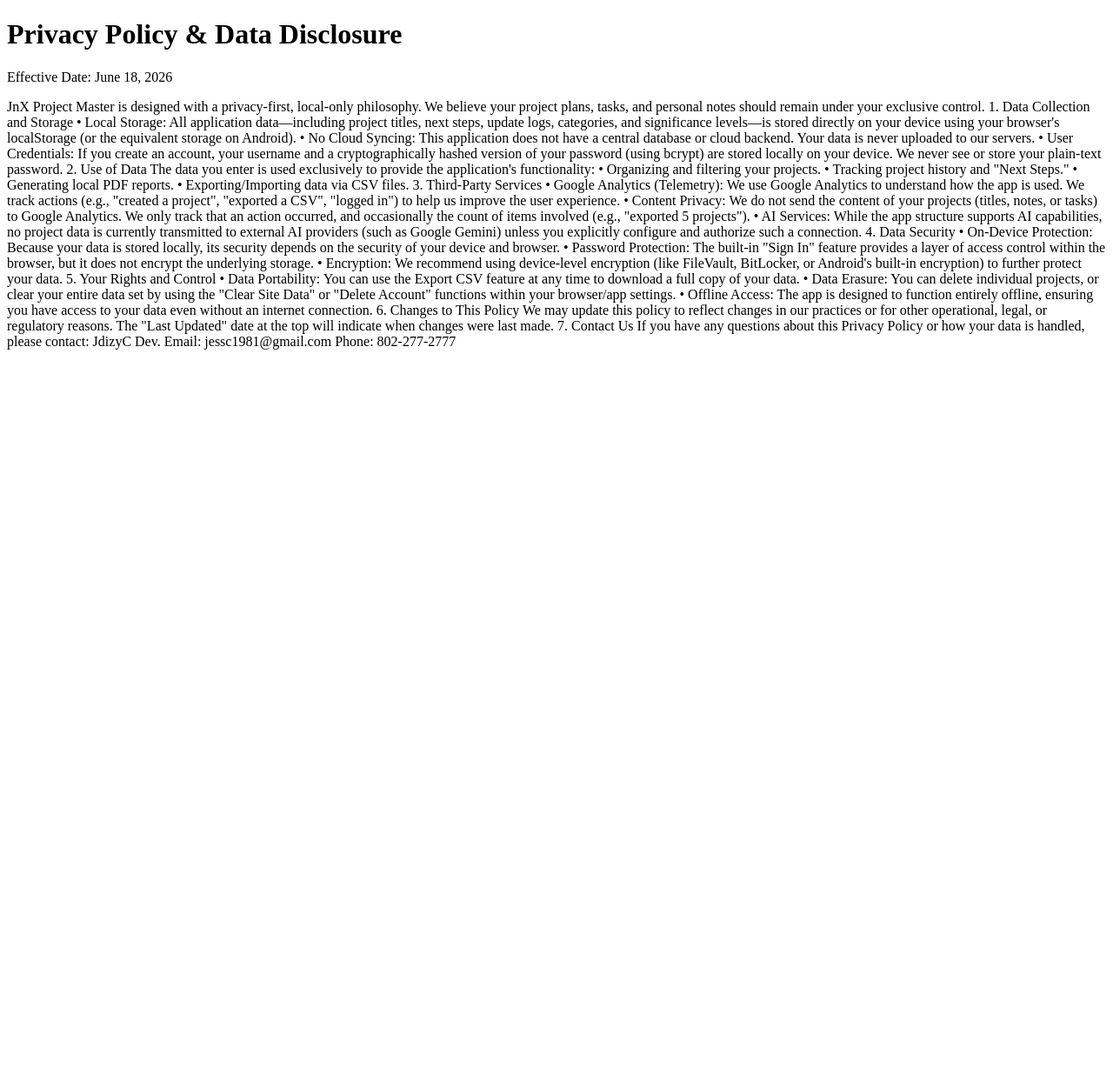
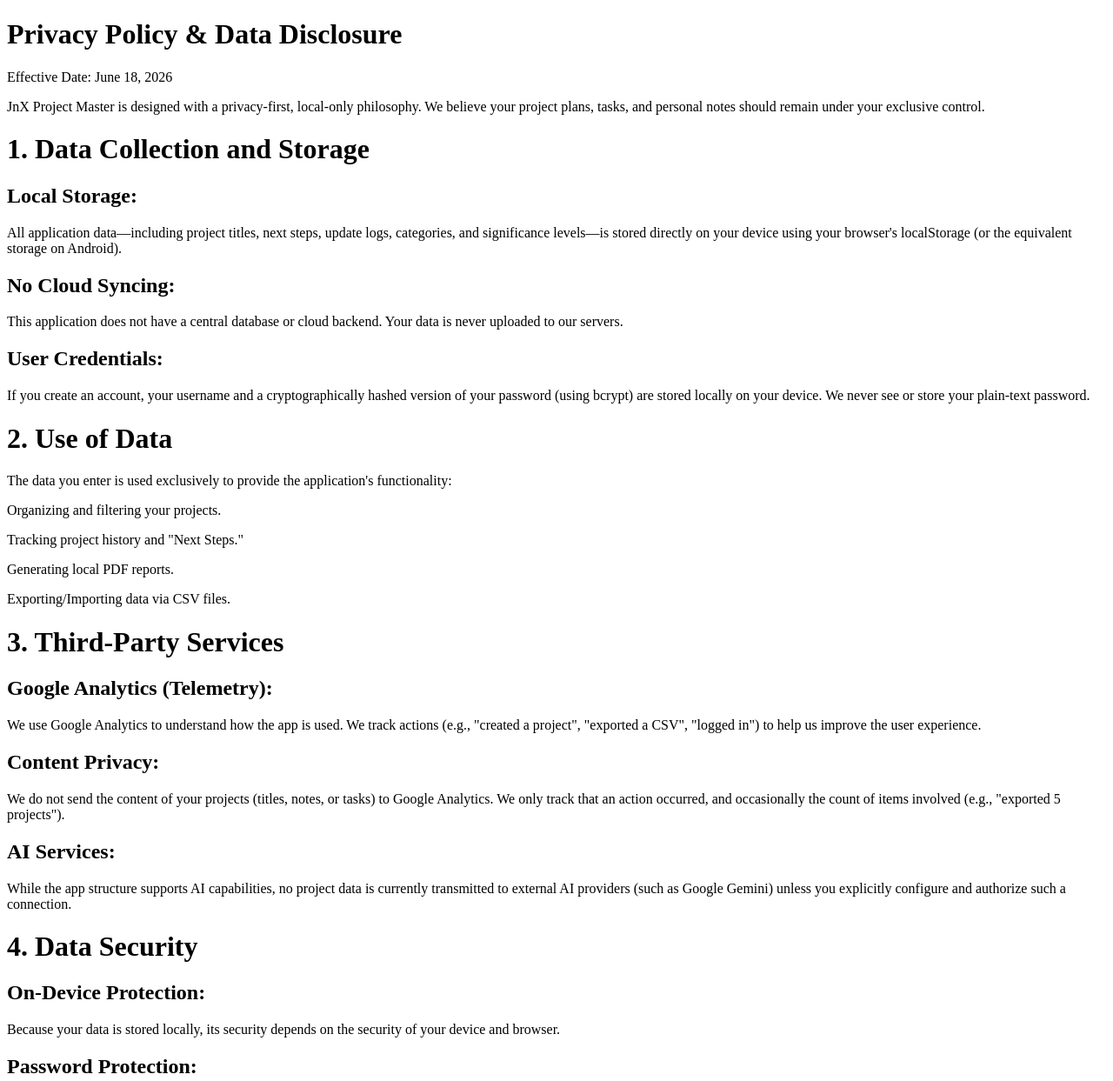
Before and after one commit to JdizyC/JnX-app-policies, a plain HTML site: page index.html in a window 1280 px wide. Shown: the top 1243 px of the page at 87% size. Before the commit the page ends 800 px from the top, so only its background shows below. Drawn offline with Linux system fonts and the light colour scheme.

Commit message:
Revise privacy policy structure and content
Updated privacy policy sections for clarity and organization.

```diff
--- a/index.html
+++ b/index.html
@@ -13,48 +13,38 @@
 </p>
     <p>
 JnX Project Master is designed with a privacy-first, local-only philosophy. We believe your project plans, tasks, and personal notes should remain under your exclusive control.
-1. Data Collection and Storage
-•
-Local Storage: All application data—including project titles, next steps, update logs, categories, and significance levels—is stored directly on your device using your browser's localStorage (or the equivalent storage on Android).
-•
-No Cloud Syncing: This application does not have a central database or cloud backend. Your data is never uploaded to our servers.
-•
-User Credentials: If you create an account, your username and a cryptographically hashed version of your password (using bcrypt) are stored locally on your device. We never see or store your plain-text password.
-2. Use of Data
-The data you enter is used exclusively to provide the application's functionality:
-•
-Organizing and filtering your projects.
-•
-Tracking project history and "Next Steps."
-•
-Generating local PDF reports.
-•
-Exporting/Importing data via CSV files.
-3. Third-Party Services
-•
-Google Analytics (Telemetry): We use Google Analytics to understand how the app is used. We track actions (e.g., "created a project", "exported a CSV", "logged in") to help us improve the user experience.
-•
-Content Privacy: We do not send the content of your projects (titles, notes, or tasks) to Google Analytics. We only track that an action occurred, and occasionally the count of items involved (e.g., "exported 5 projects").
-•
-AI Services: While the app structure supports AI capabilities, no project data is currently transmitted to external AI providers (such as Google Gemini) unless you explicitly configure and authorize such a connection.
-4. Data Security
-•
-On-Device Protection: Because your data is stored locally, its security depends on the security of your device and browser.
-•
-Password Protection: The built-in "Sign In" feature provides a layer of access control within the browser, but it does not encrypt the underlying storage.
-•
-Encryption: We recommend using device-level encryption (like FileVault, BitLocker, or Android's built-in encryption) to further protect your data.
-5. Your Rights and Control
-•
-Data Portability: You can use the Export CSV feature at any time to download a full copy of your data.
-•
-Data Erasure: You can delete individual projects, or clear your entire data set by using the "Clear Site Data" or "Delete Account" functions within your browser/app settings.
-•
-Offline Access: The app is designed to function entirely offline, ensuring you have access to your data even without an internet connection.
-6. Changes to This Policy
-We may update this policy to reflect changes in our practices or for other operational, legal, or regulatory reasons. The "Last Updated" date at the top will indicate when changes were last made.
-7. Contact Us
-If you have any questions about this Privacy Policy or how your data is handled, please contact: JdizyC Dev. Email: jessc1981@gmail.com Phone: 802-277-2777
+</p><h1>1. Data Collection and Storage</h1>
+<h2>Local Storage:</h2> <p>All application data—including project titles, next steps, update logs, categories, and significance levels—is stored directly on your device using your browser's localStorage (or the equivalent storage on Android).</p>
+<h2>No Cloud Syncing:</h2> <p>This application does not have a central database or cloud backend. Your data is never uploaded to our servers.</p>
+<h2>User Credentials:</h2> <p>If you create an account, your username and a cryptographically hashed version of your password (using bcrypt) are stored locally on your device. We never see or store your plain-text password.</p>
+<h1>2. Use of Data</h1>
+<p>The data you enter is used exclusively to provide the application's functionality:
+</p>
+<p>Organizing and filtering your projects.
+</p>
+<p>Tracking project history and "Next Steps."
+</p>
+<p>Generating local PDF reports.
+</p>
+<p>Exporting/Importing data via CSV files.</p>
+<h1>3. Third-Party Services</h1>
+<h2>Google Analytics (Telemetry):</h2><p>We use Google Analytics to understand how the app is used. We track actions (e.g., "created a project", "exported a CSV", "logged in") to help us improve the user experience.
+<p>
+<h2>Content Privacy: </h2><p>We do not send the content of your projects (titles, notes, or tasks) to Google Analytics. We only track that an action occurred, and occasionally the count of items involved (e.g., "exported 5 projects").</p>
+<h2>AI Services: </h2><p>While the app structure supports AI capabilities, no project data is currently transmitted to external AI providers (such as Google Gemini) unless you explicitly configure and authorize such a connection.</p>
+<h1>4. Data Security</h1>
+<h2>On-Device Protection:</h2><p>Because your data is stored locally, its security depends on the security of your device and browser.</p>
+<h2>Password Protection:</h2><p>The built-in "Sign In" feature provides a layer of access control within the browser, but it does not encrypt the underlying storage.</p>
+<h2>Encryption: </h2><p>We recommend using device-level encryption (like FileVault, BitLocker, or Android's built-in encryption) to further protect your data.</p>
+<h1>5. Your Rights and Control</h1>
+<h2>Data Portability:</h2> <p>You can use the Export CSV feature at any time to download a full copy of your data.
+</p>
+<h2>Data Erasure:</h2> <p>You can delete individual projects, or clear your entire data set by using the "Clear Site Data" or "Delete Account" functions within your browser/app settings.</p>
+<h2>Offline Access:</h2> <p>The app is designed to function entirely offline, ensuring you have access to your data even without an internet connection.</p>
+<h1>6. Changes to This Policy</h1>
+<p>We may update this policy to reflect changes in our practices or for other operational, legal, or regulatory reasons. The "Last Updated" date at the top will indicate when changes were last made.</p>
+<h1>7. Contact Us</h1>
+<p>If you have any questions about this Privacy Policy or how your data is handled, please contact: JdizyC Dev. Email: jessc1981@gmail.com Phone: 802-277-2777
 </p>
 
 </body>
```
